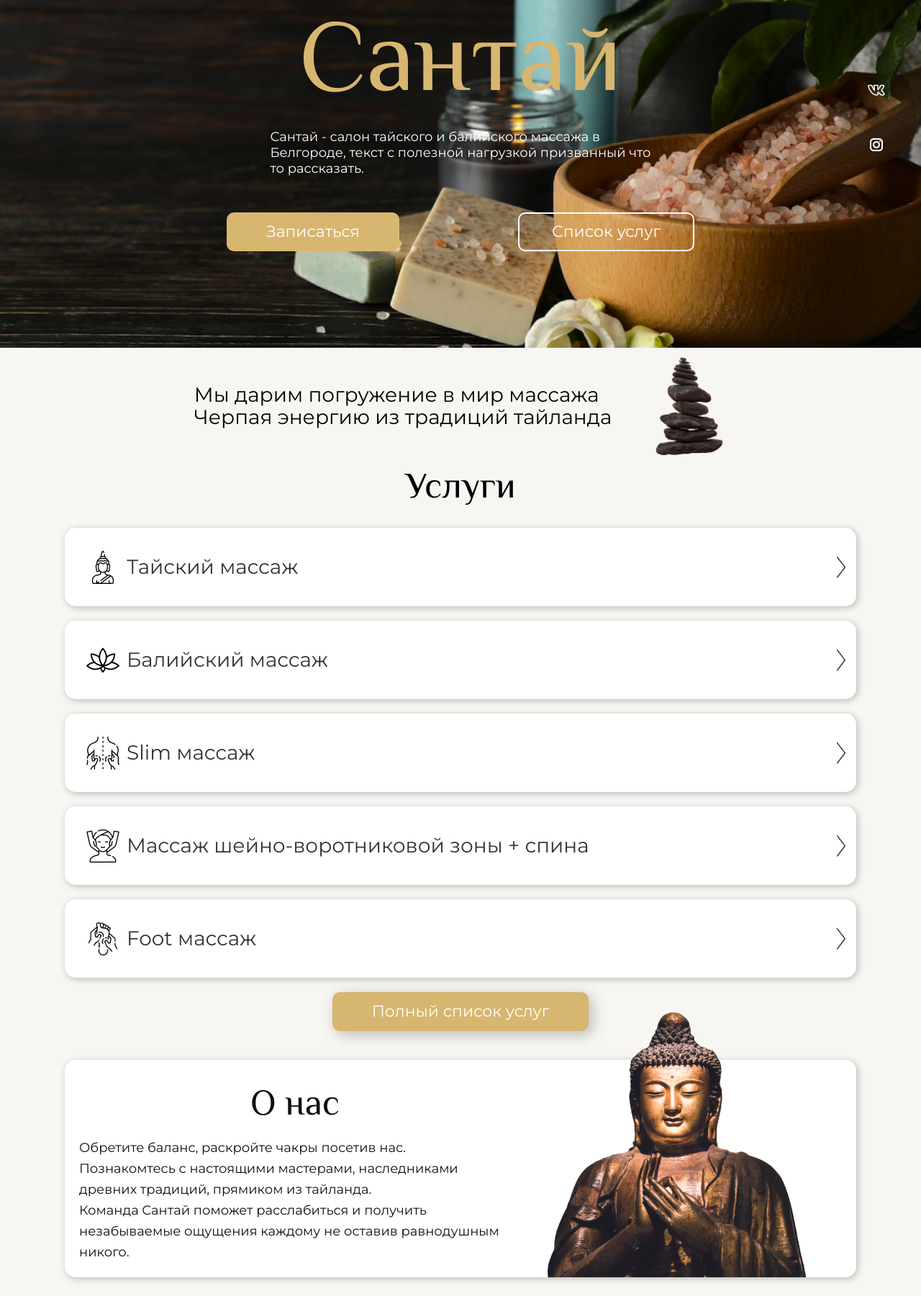
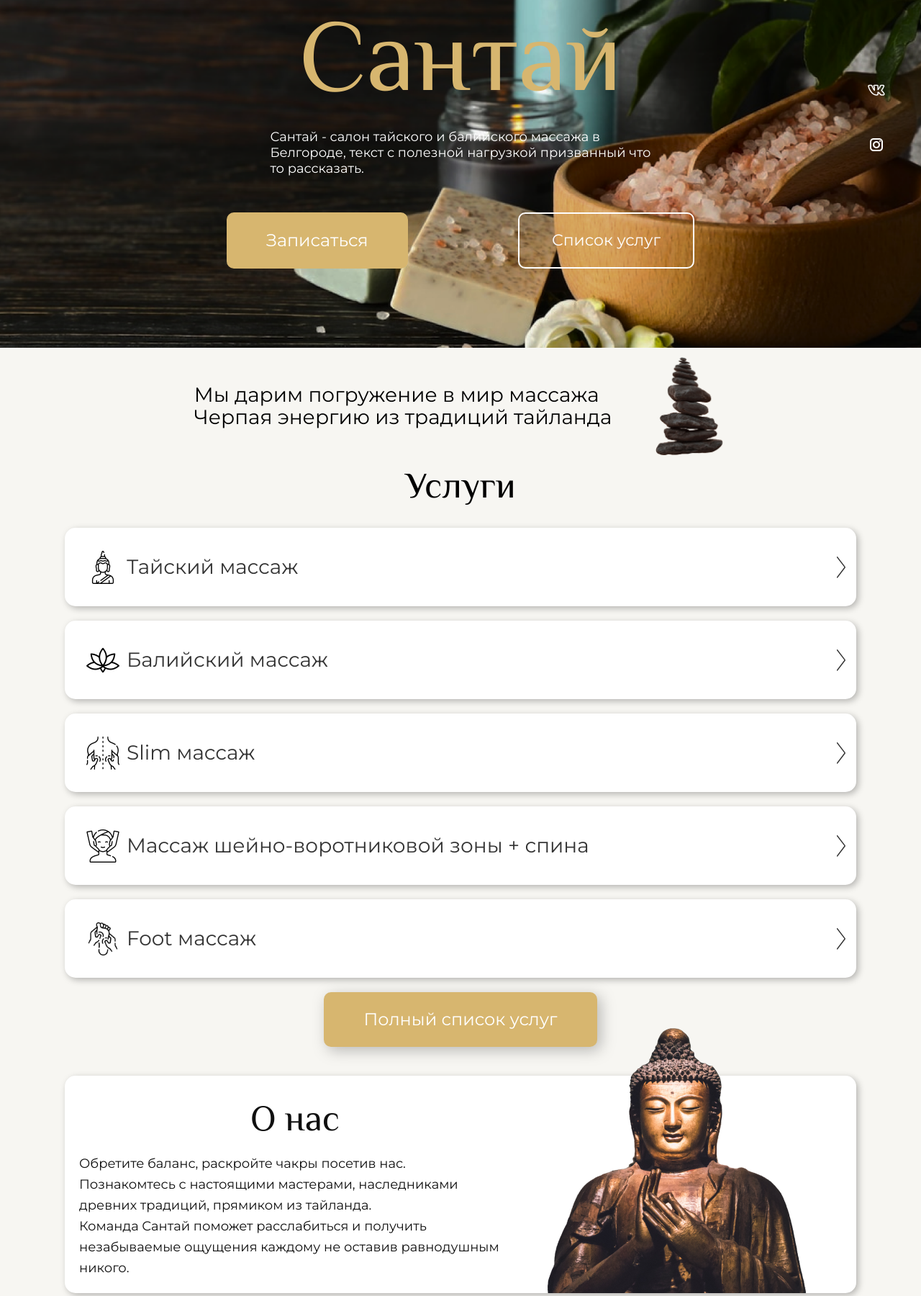
Before and after one commit to 4ndr01dHQD/santai, a Django app: page / in a window 1280 px wide. Shown: the part 157-1957 px from the top of the page at 72% size. Run offline with Django 4.2, Linux system fonts and the light colour scheme.

Commit message:
Обновлены тени и другие стили

```diff
--- a/static/sass/blocks/_about.scss
+++ b/static/sass/blocks/_about.scss
@@ -3,7 +3,7 @@
 
   &__wrapper {
     background: #FFFFFF;
-    box-shadow: 2px 2px 10px rgba(0, 0, 0, 0.25);
+    box-shadow: 3px 3px 10px rgba(0, 0, 0, 0.27);
     border-radius: 15px;
     padding: 20px 480px 20px 20px;
     position: relative;
--- a/static/sass/blocks/_contacts.scss
+++ b/static/sass/blocks/_contacts.scss
@@ -14,7 +14,7 @@
         margin-top: 20px;
         padding: 20px;
         background: #FFFFFF;
-        box-shadow: 2px 2px 10px rgba(0, 0, 0, 0.25);
+        box-shadow: 3px 3px 10px rgba(0, 0, 0, 0.27);
         border-radius: 15px;
         margin-bottom: 100px;
         display: flex;
--- a/static/sass/blocks/_experts.scss
+++ b/static/sass/blocks/_experts.scss
@@ -17,7 +17,7 @@
 
   &__item {
     background: #FFFFFF;
-    box-shadow: 2px 2px 10px rgba(0, 0, 0, 0.25);
+    box-shadow: 3px 3px 10px rgba(0, 0, 0, 0.27);
     border-radius: 15px;
 
     &__image {
--- a/static/sass/blocks/_form.scss
+++ b/static/sass/blocks/_form.scss
@@ -4,7 +4,7 @@
   &__wrapper {
     padding: 20px;
     background: #FFFFFF;
-    box-shadow: 2px 2px 10px rgba(0, 0, 0, 0.25);
+    box-shadow: 3px 3px 10px rgba(0, 0, 0, 0.27);
     border-radius: 15px;
     display: flex;
     justify-content: space-between;
--- a/static/sass/blocks/_modal.scss
+++ b/static/sass/blocks/_modal.scss
@@ -22,7 +22,7 @@
         max-width: 560px;
         border-radius: 5px;
         padding: 40px 45px;
-        box-shadow: 4px 10px 10px rgba(0, 0, 0, 0.25);
+        box-shadow: 3px 3px 10px rgba(0, 0, 0, 0.27);
     }
     &__title {
         font-family: 'Montserrat';
@@ -69,7 +69,7 @@
         border-radius: 100px;
         font-size: 16px;
         font-weight: 500;
-        box-shadow: 4px 10px 10px rgba(0, 0, 0, 0.25);
+        box-shadow: 3px 3px 10px rgba(0, 0, 0, 0.27);
         margin-top: 30px;
     }
 }
--- a/static/sass/blocks/_order.scss
+++ b/static/sass/blocks/_order.scss
@@ -7,7 +7,7 @@
     margin: 100px 0 0;
     padding: 30px;
     background: #D7B66F;
-    box-shadow: 2px 2px 10px rgba(0, 0, 0, 0.25);
+    box-shadow: 3px 3px 10px rgba(0, 0, 0, 0.27);
     border-radius: 15px;
     position: relative;
   }
--- a/static/sass/blocks/_services.scss
+++ b/static/sass/blocks/_services.scss
@@ -22,7 +22,7 @@
     line-height: 49px;
     color: #343434;
     background: #FFFFFF;
-    box-shadow: 2px 2px 10px rgba(0, 0, 0, 0.25);
+    box-shadow: 3px 3px 10px rgba(0, 0, 0, 0.27);
     border-radius: 15px;
     position: relative;
 
--- a/static/sass/blocks/_special.scss
+++ b/static/sass/blocks/_special.scss
@@ -36,7 +36,7 @@
 
   &__item {
     background: #FFFFFF;
-    box-shadow: 2px 2px 10px rgba(0, 0, 0, 0.25);
+    box-shadow: 3px 3px 10px rgba(0, 0, 0, 0.27);
     border-radius: 15px;
     padding: 15px;
     display: flex;
--- a/static/sass/blocks/_unit.scss
+++ b/static/sass/blocks/_unit.scss
@@ -4,7 +4,7 @@
   &__white {
     padding: 30px;
     background: #FFFFFF;
-    box-shadow: 2px 2px 10px rgba(0, 0, 0, 0.25);
+    box-shadow: 3px 3px 10px rgba(0, 0, 0, 0.27);
     border-radius: 15px;
   }
 
@@ -73,7 +73,9 @@
   &__half {
     display: flex;
     flex-direction: column;
-    justify-content: space-between;
+    button{
+      width: 80%;
+    }
   }
 
   &__descr {
@@ -126,7 +128,7 @@
 
     &__card {
       background: #FFFFFF;
-      box-shadow: 2px 2px 10px rgba(0, 0, 0, 0.25);
+      box-shadow: 3px 3px 10px rgba(0, 0, 0, 0.27);
       border-radius: 15px;
       max-width: 340px;
       height: -webkit-fit-content;
@@ -197,7 +199,7 @@
       margin-top: 20px;
       padding: 20px;
       background: #FFFFFF;
-      box-shadow: 2px 2px 10px rgba(0, 0, 0, 0.25);
+      box-shadow: 3px 3px 10px rgba(0, 0, 0, 0.27);
       border-radius: 15px;
       font-family: 'Montserrat';
       font-style: normal;
--- a/static/sass/style.scss
+++ b/static/sass/style.scss
@@ -27,7 +27,7 @@ $yellow: #D7B66F;
     display: flex;
     justify-content: center;
     align-items: center;
-    max-height: 54px;
+    max-height: 80px;
     width: -webkit-fit-content;
     width: -moz-fit-content;
     width: fit-content;
@@ -35,11 +35,11 @@ $yellow: #D7B66F;
     font-family: "Montserrat";
     font-style: normal;
     font-weight: 400;
-    font-size: 22px;
+    font-size: 24px;
     line-height: 1.1;
     background: #D7B66F;
     color: #FFFFFF;
-    padding: 15px 55px;
+    padding: 25px 55px;
     border: none;
     border-radius: 10px;
   }
@@ -48,7 +48,7 @@ $yellow: #D7B66F;
     display: flex;
     justify-content: center;
     align-items: center;
-    max-height: 54px;
+    max-height: 80px;
     cursor: pointer;
     font-family: "Montserrat";
     font-style: normal;
@@ -57,7 +57,7 @@ $yellow: #D7B66F;
     line-height: 1.1;
     background: transparent;
     color: #FFFFFF;
-    padding: 15px 45px;
+    padding: 25px 45px;
     border-radius: 10px;
     border: 2px solid #FFFFFF;
   }
```
Also changed, not shown: static/css/style.min.css, 1 other file.
